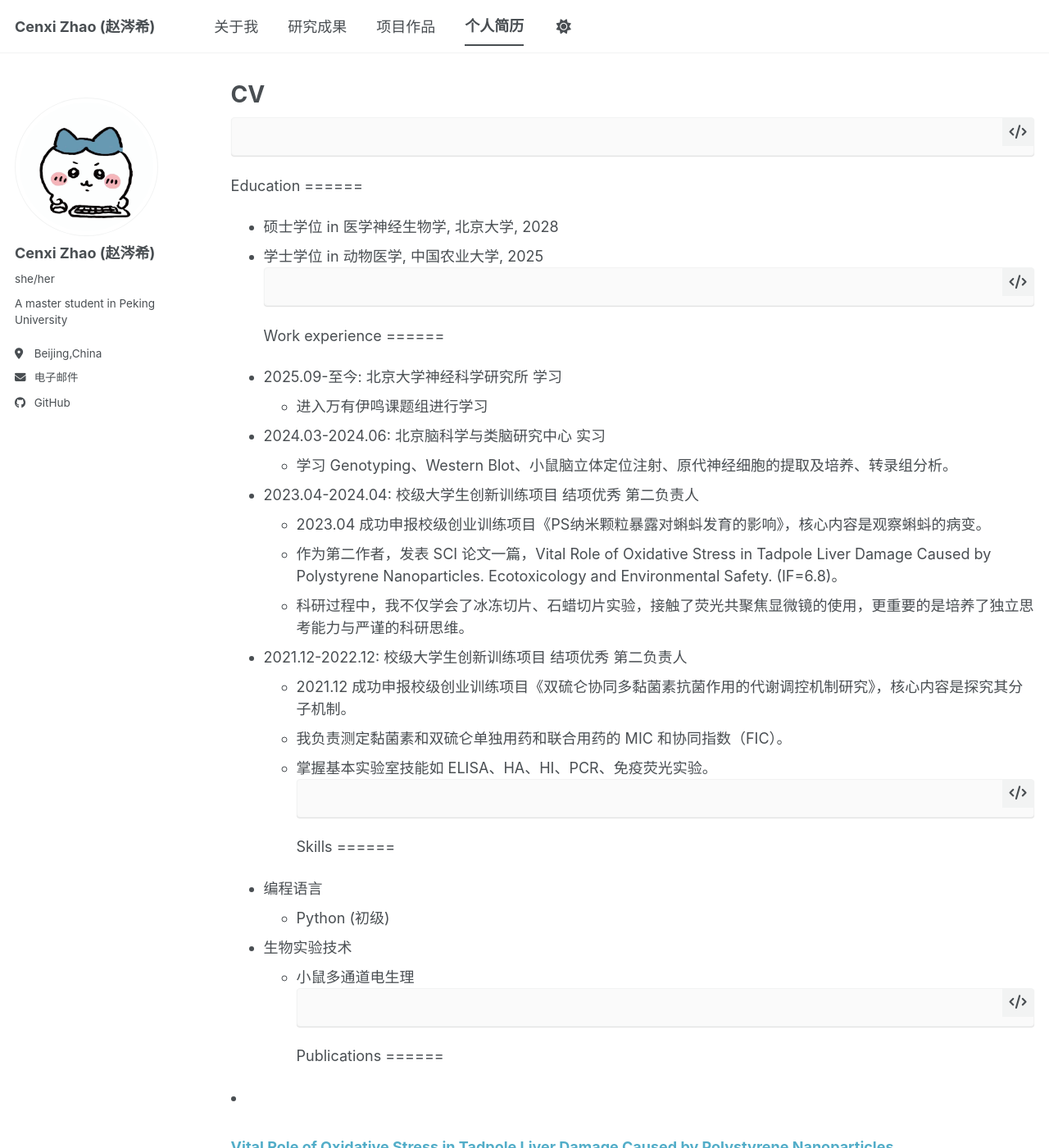
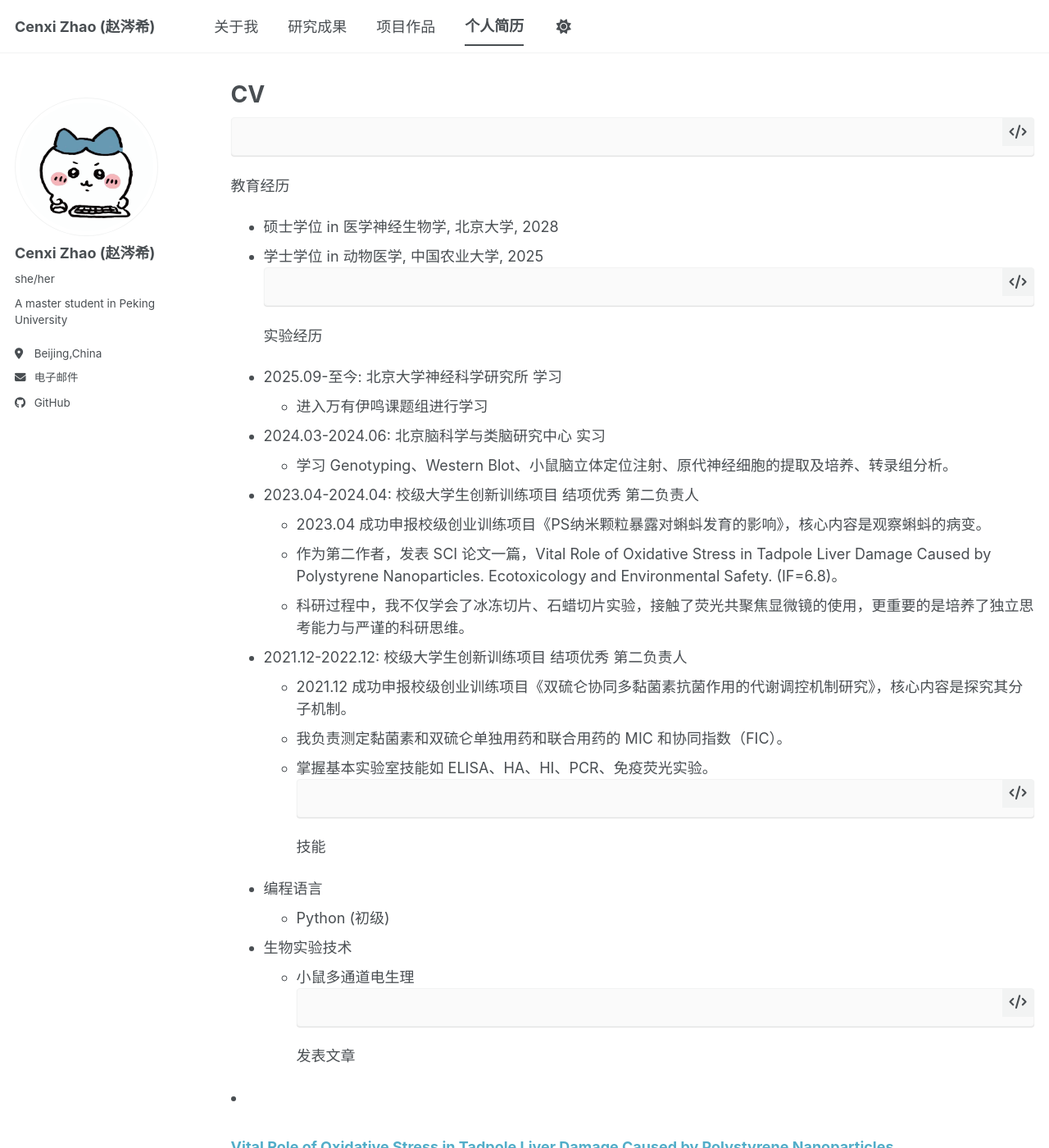
Before and after one commit to zcx277/zcx277.github.io, a Jekyll site: the page built from _pages/cv.md, in a window 1280 px wide and 1400 px high. Shown: the whole window at 82% size. Built offline with Jekyll 4.4.1, drawn with Linux system fonts in a browser that asks for light colours; a script bundle is joined from its source files by our own code; library files that are not in the unit come from our copies.

Commit message:
Update cv.md

````diff
--- a/_pages/cv.md
+++ b/_pages/cv.md
@@ -9,14 +9,14 @@ redirect_from:
 
 ```
 ```
-Education
-======
+教育经历
+
 * 硕士学位 in 医学神经生物学, 北京大学, 2028
 * 学士学位 in 动物医学, 中国农业大学, 2025
 ```
 ```
-Work experience
-======
+实验经历
+
 * 2025.09-至今:     北京大学神经科学研究所   学习
   * 进入万有伊鸣课题组进行学习
 
@@ -34,17 +34,16 @@ Work experience
   * 掌握基本实验室技能如 ELISA、HA、HI、PCR、免疫荧光实验。
 ```
 ```
-Skills
-======
+技能
+
 * 编程语言
   * Python (初级)
 * 生物实验技术
   * 小鼠多通道电生理
 ```
 ```
-Publications
-======
+发表文章
+
   <ul>{% for post in site.publications reversed %}
     {% include archive-single-cv.html %}
   {% endfor %}</ul>
-```
````
